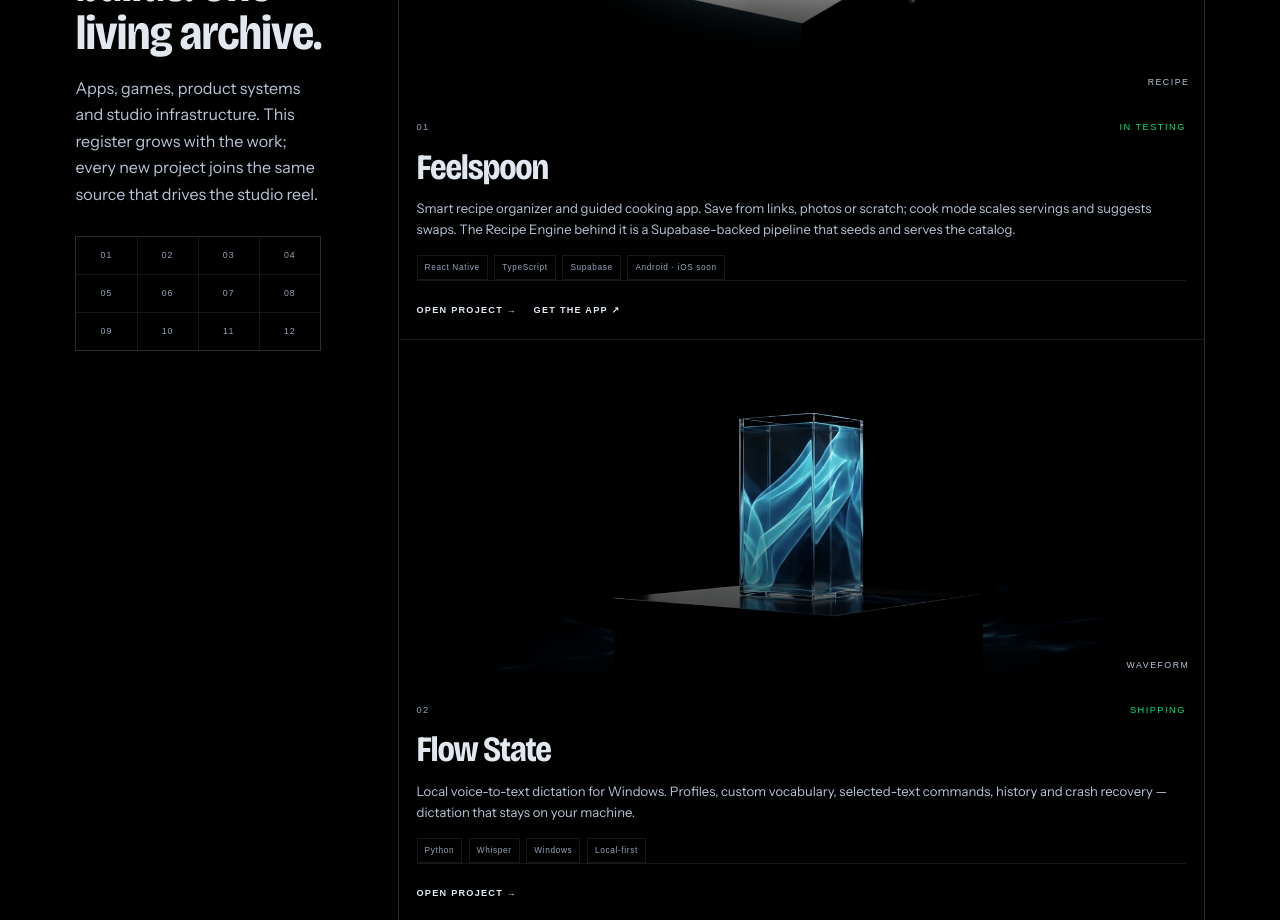
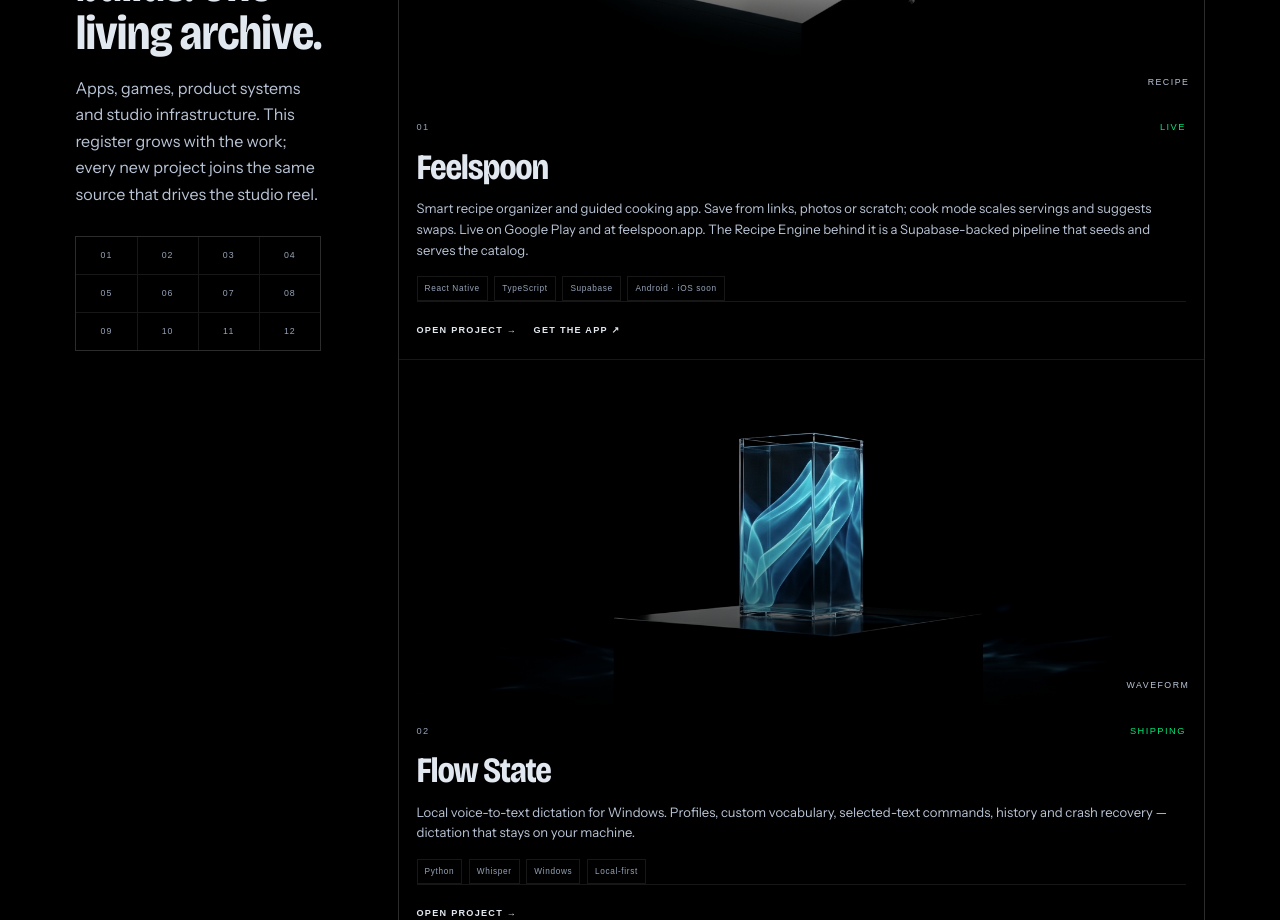
Before and after one commit to shift9-studio/.github, a Next.js app in the folder shift9/apps/shift9-dev/: page /instrument/reference in a window 1280 px wide. Shown: the part 980-1900 px from the top of the page. Built offline with nearby package versions, Linux system fonts and the light colour scheme; a web font is replaced by a local one.

Commit message:
fix: mark Feelspoon live on shift9.dev and feelspoon.app
Feelspoon is live on Google Play and feelspoon.app. Update studio roster
status, About copy, dolly notes, and the marketing page so they no longer
say closed testing or launching soon. Leave Flow State beta copy alone.

```diff
--- a/shift9/apps/shift9-dev/app/_components/EnterTheStudio.tsx
+++ b/shift9/apps/shift9-dev/app/_components/EnterTheStudio.tsx
@@ -167,9 +167,9 @@
     items: [
       {
         n: "Feelspoon",
-        s: "IN TESTING",
-        sc: "dev",
-        d: "Smart recipe organizer + guided cooking app. Save from links, photos, or scratch; cook mode scales servings and suggests swaps. Includes the Recipe Engine — a Supabase-backed content pipeline that seeds and serves the catalog. In closed testing on Android — launching soon.",
+        s: "LIVE",
+        sc: "live",
+        d: "Smart recipe organizer + guided cooking app. Save from links, photos, or scratch; cook mode scales servings and suggests swaps. Includes the Recipe Engine — a Supabase-backed content pipeline that seeds and serves the catalog. Live on Google Play and at feelspoon.app.",
         tags: ["React Native", "TypeScript", "Supabase", "Android · iOS soon"],
         h: "https://feelspoon.app",
       },
@@ -1448,8 +1448,8 @@
                   </p>
                   <p>
                     Everything here &#8212; the studio itself, and
-                    Feelspoon, my first shipped app, now in testing on Google
-                    Play &#8212; was built on a Samsung Galaxy Z Fold and a
+                    Feelspoon, my first shipped app, live on Google Play and
+                    feelspoon.app &#8212; was built on a Samsung Galaxy Z Fold and a
                     Steam Deck. No dev machine. No office. A folding phone, a
                     handheld, and a refusal to wait for the right setup.
                   </p>
--- a/shift9/apps/shift9-dev/app/_components/studio-dolly-data.ts
+++ b/shift9/apps/shift9-dev/app/_components/studio-dolly-data.ts
@@ -80,12 +80,11 @@
   {
     n: "01",
     title: "Feelspoon",
-    /* In closed testing on Android until Kariim flips the switch. The desktop
-       folder and this roster disagreed for a while - desktop said IN TESTING,
-       the dolly said LIVE - and the desktop was right. */
-    status: "IN TESTING",
+    /* Live on Google Play and feelspoon.app. Keep this roster aligned with the
+       desktop folder status (LIVE / live). */
+    status: "LIVE",
     resolution: "resolved",
-    note: "Smart recipe organizer and guided cooking app. Save from links, photos or scratch; cook mode scales servings and suggests swaps. The Recipe Engine behind it is a Supabase-backed pipeline that seeds and serves the catalog.",
+    note: "Smart recipe organizer and guided cooking app. Save from links, photos or scratch; cook mode scales servings and suggests swaps. Live on Google Play and at feelspoon.app. The Recipe Engine behind it is a Supabase-backed pipeline that seeds and serves the catalog.",
     tags: ["React Native", "TypeScript", "Supabase", "Android \u00b7 iOS soon"],
     plate: `${BASE}01-just-a-pinch.png`,
     clip: `${BASE}01-just-a-pinch.mp4`,
```
Also changed, not shown: 2 other files (tests, documents, lock files or other folders).
